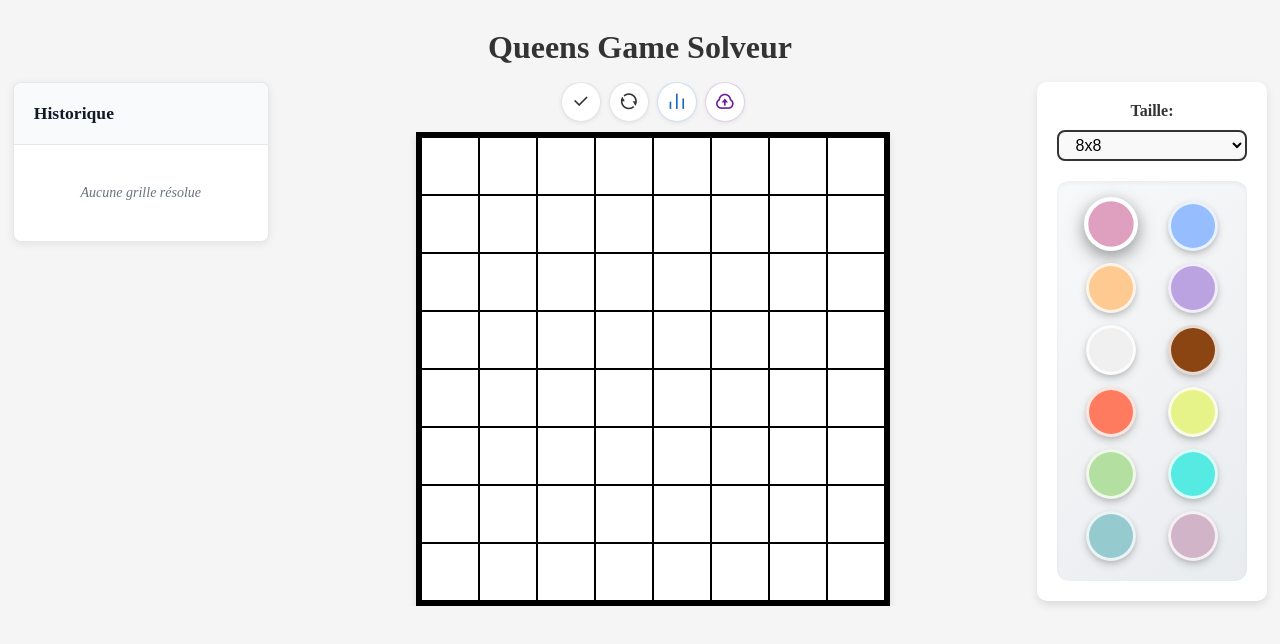
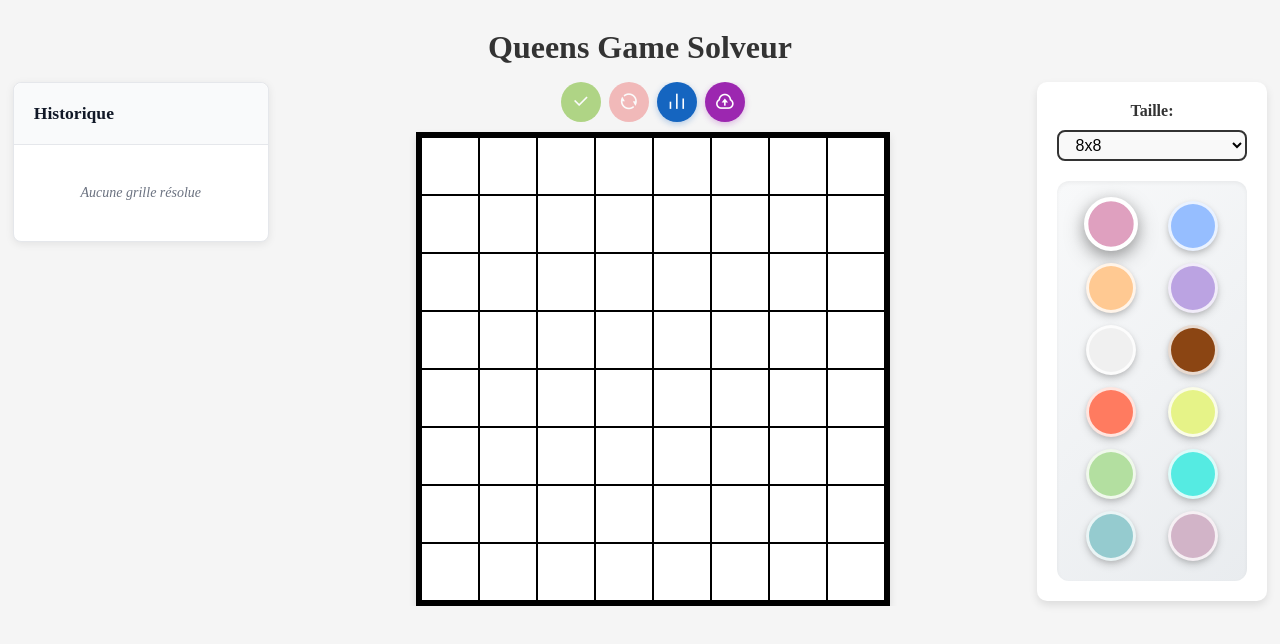
Before and after one commit to Rxdy/queens, a Vue app in the folder front/: page / in a window 1280 px wide. Shown: the top 644 px of the page. Built offline with nearby package versions, Linux system fonts and the light colour scheme.

Commit message:
ui: color buttons and disable actions correctly

```diff
--- a/front/src/App.vue
+++ b/front/src/App.vue
@@ -538,9 +538,26 @@ const submit = async () => {
 
 // Vérifier si la grille est complètement remplie et utilise le bon nombre de couleurs
 const isGridComplete = computed(() => {
-    // Pour le problème des reines, la grille est toujours prête à être résolue
-    // L'utilisateur peut peindre des obstacles, mais ce n'est pas obligatoire
-    return zones.value && zones.value.length > 0;
+    if (!zones.value || zones.value.length !== size.value) {
+        return false;
+    }
+
+    return zones.value.every(
+        (row) =>
+            Array.isArray(row) &&
+            row.length === size.value &&
+            row.every((cell) => cell !== -1)
+    );
+});
+
+const hasGridData = computed(() => {
+    if (!zones.value || zones.value.length !== size.value) {
+        return false;
+    }
+
+    return zones.value.some(
+        (row) => Array.isArray(row) && row.some((cell) => cell !== -1)
+    );
 });
 
 const getCellStyle = (row, col) => {
@@ -991,6 +1008,7 @@ initializeHistoryVisibility();
                         </button>
                         <button
                             @click="resetGrid"
+                            :disabled="!hasGridData"
                             class="icon-btn reset-icon-btn"
                             title="Réinitialiser la grille"
                         >
@@ -1551,8 +1569,11 @@ body {
 }
 
 .icon-btn:disabled {
-    opacity: 0.5;
+    opacity: 0.65;
     cursor: not-allowed;
+    background-color: #bdbdbd;
+    color: #fff;
+    box-shadow: none;
 }
 
 .icon-btn svg,
@@ -1565,13 +1586,43 @@ body {
 }
 
 .solve-icon-btn {
-    color: #1976d2;
-    border-color: rgba(25, 118, 210, 0.2);
+    background-color: #4caf50 !important;
+    color: #fff !important;
+    border: none;
+    box-shadow: 0 2px 6px rgba(76, 175, 80, 0.3);
+}
+
+.solve-icon-btn:hover:not(:disabled) {
+    background-color: #45a049 !important;
+    box-shadow: 0 3px 8px rgba(76, 175, 80, 0.5);
+}
+
+.solve-icon-btn:disabled {
+    background-color: #8bc34a !important;
+    color: #fff !important;
+    opacity: 0.65;
+    cursor: not-allowed;
+    box-shadow: none;
 }
 
 .reset-icon-btn {
-    color: #d32f2f;
-    border-color: rgba(211, 47, 47, 0.2);
+    background-color: #d32f2f !important;
+    color: #fff !important;
+    border: none;
+    box-shadow: 0 2px 6px rgba(211, 47, 47, 0.3);
+}
+
+.reset-icon-btn:hover:not(:disabled) {
+    background-color: #c62828 !important;
+    box-shadow: 0 3px 8px rgba(211, 47, 47, 0.5);
+}
+
+.reset-icon-btn:disabled {
+    background-color: #ef9a9a !important;
+    color: #fff !important;
+    opacity: 0.65;
+    cursor: not-allowed;
+    box-shadow: none;
 }
 
 .grid {
@@ -1666,32 +1717,6 @@ body {
     background-color: #b71c1c;
 }
 
-.icon-btn {
-    width: 40px;
-    height: 40px;
-    display: inline-flex;
-    align-items: center;
-    justify-content: center;
-    border: 1px solid rgba(0, 0, 0, 0.1);
-    border-radius: 50%;
-    background: #fff;
-    color: #333;
-    cursor: pointer;
-    transition: transform 0.15s ease, box-shadow 0.15s ease, background-color 0.15s ease;
-    box-shadow: 0 1px 4px rgba(0, 0, 0, 0.08);
-}
-
-.icon-btn:hover:not(:disabled) {
-    transform: translateY(-1px);
-    background-color: #f4f4f4;
-    box-shadow: 0 3px 8px rgba(0, 0, 0, 0.14);
-}
-
-.icon-btn:disabled {
-    opacity: 0.5;
-    cursor: not-allowed;
-}
-
 .icon-btn svg {
     width: 20px;
     height: 20px;
@@ -1699,13 +1724,27 @@ body {
 }
 
 .benchmark-icon-btn {
-    color: #1565c0;
-    border-color: rgba(21, 101, 192, 0.2);
+    background-color: #1565c0;
+    color: #fff;
+    border: none;
+    box-shadow: 0 2px 6px rgba(21, 101, 192, 0.3);
+}
+
+.benchmark-icon-btn:hover:not(:disabled) {
+    background-color: #1144a0;
+    box-shadow: 0 3px 8px rgba(21, 101, 192, 0.5);
 }
 
 .import-icon-btn {
-    color: #6a1b9a;
-    border-color: rgba(106, 27, 154, 0.2);
+    background-color: #9c27b0;
+    color: #fff;
+    border: none;
+    box-shadow: 0 2px 6px rgba(156, 39, 176, 0.3);
+}
+
+.import-icon-btn:hover:not(:disabled) {
+    background-color: #7b1fa2;
+    box-shadow: 0 3px 8px rgba(156, 39, 176, 0.5);
 }
 
 .benchmark-status {
```
